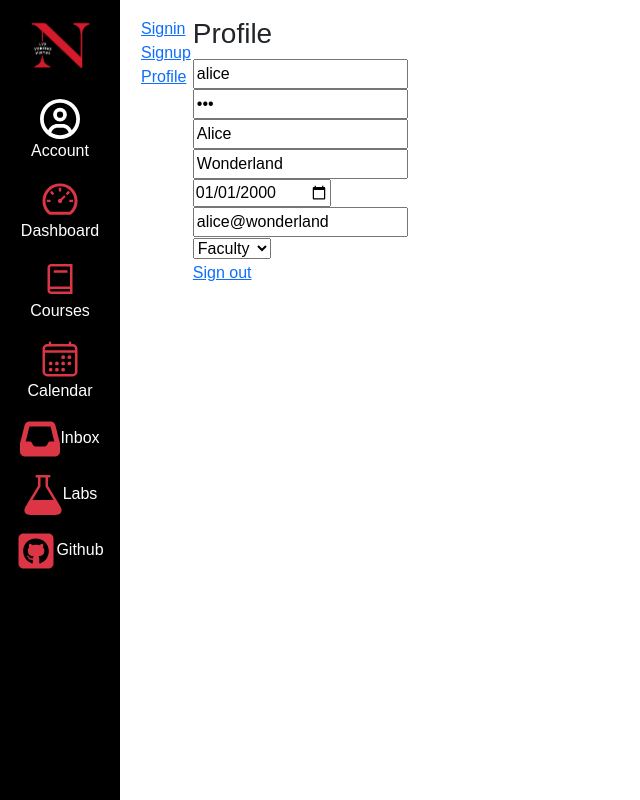
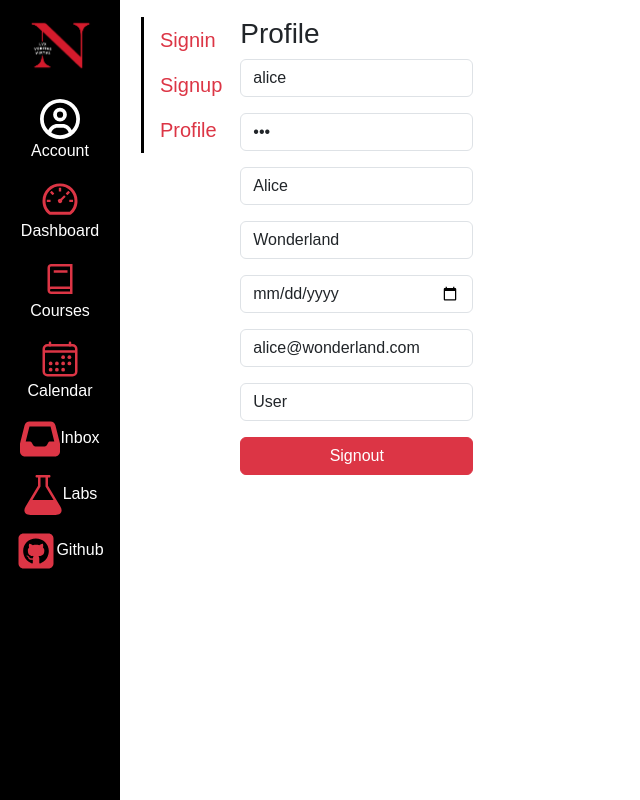
Before and after one commit to Adnu100/kambaz-fall-2025, a Next.js app: page /Account/Profile in a window 1280 px wide. Shown: the whole page, without its empty margins (0-640 px from the left). Built offline with nearby package versions, Linux system fonts and the light colour scheme.

Commit message:
completed all screens

```diff
--- a/src/app/(Kambaz)/Account/Navigation.tsx
+++ b/src/app/(Kambaz)/Account/Navigation.tsx
@@ -2,10 +2,28 @@ import Link from "next/link";
 
 export default function AccountNavigation() {
   return (
-    <div id="wd-account-navigation">
-      <Link href="Signin"> Signin </Link> <br />
-      <Link href="Signup"> Signup </Link> <br />
-      <Link href="Profile"> Profile </Link> <br />
+    <div id="wd-account-navigation" className="wd list-group fs-5 rounded-0">
+      <Link
+        href="Signin"
+        id="wd-account-signin"
+        className="list-group-item active border-0 text-danger"
+      >
+        Signin
+      </Link>
+      <Link
+        href="Signup"
+        id="wd-account-signup"
+        className="list-group-item active border-0 text-danger"
+      >
+        Signup
+      </Link>
+      <Link
+        href="Profile"
+        id="wd-profile"
+        className="list-group-item active border-0 text-danger"
+      >
+        Profile
+      </Link>
     </div>
   );
 }
--- a/src/app/(Kambaz)/Account/Profile/page.tsx
+++ b/src/app/(Kambaz)/Account/Profile/page.tsx
@@ -1,41 +1,39 @@
-import Link from "next/link";
+"use client";
+
+import { Button, FormControl, FormGroup } from "react-bootstrap";
 
 export default function Profile() {
   return (
     <div id="wd-profile-screen">
       <h3>Profile</h3>
-      <input
-        defaultValue="alice"
-        placeholder="username"
-        className="wd-username"
-      />
-      <br />
-      <input
-        defaultValue="123"
-        placeholder="password"
-        type="password"
-        className="wd-password"
-      />
-      <br />
-      <input defaultValue="Alice" placeholder="First Name" id="wd-firstname" />
-      <br />
-      <input
-        defaultValue="Wonderland"
-        placeholder="Last Name"
-        id="wd-lastname"
-      />
-      <br />
-      <input defaultValue="2000-01-01" type="date" id="wd-dob" />
-      <br />
-      <input defaultValue="alice@wonderland" type="email" id="wd-email" />
-      <br />
-      <select defaultValue="FACULTY" id="wd-role">
-        <option value="USER">User</option> <option value="ADMIN">Admin</option>
-        <option value="FACULTY">Faculty</option>{" "}
-        <option value="STUDENT">Student</option>
-      </select>
-      <br />
-      <Link href="Signin"> Sign out </Link>
+      <FormGroup className="mb-3" controlId="wd-profile-username">
+        <FormControl className="mb-3" value="alice" />
+      </FormGroup>
+      <FormGroup className="mb-3" controlId="wd-signup-password">
+        <FormControl className="mb-3" type="password" value="123" />
+      </FormGroup>
+      <FormGroup className="mb-3" controlId="wd-firstname">
+        <FormControl className="mb-3" value="Alice" />
+      </FormGroup>
+      <FormGroup className="mb-3" controlId="wd-lastname">
+        <FormControl className="mb-3" value="Wonderland" />
+      </FormGroup>
+      <FormGroup className="mb-3" controlId="wd-dob">
+        <FormControl className="mb-3" type="date" />
+      </FormGroup>
+      <FormGroup className="mb-3" controlId="wd-email">
+        <FormControl
+          className="mb-3"
+          type="email"
+          value="alice@wonderland.com"
+        />
+      </FormGroup>
+      <FormGroup className="mb-3" controlId="wd-role">
+        <FormControl className="mb-3" value="User" />
+      </FormGroup>
+      <Button className="w-100 mb-3" variant="danger">
+        Signout
+      </Button>
     </div>
   );
 }
```
Also changed, not shown: src/app/(Kambaz)/Account/Signin/page.tsx (+13 -14 lines), src/app/(Kambaz)/Account/Signup/page.tsx (+22 -13 lines).
